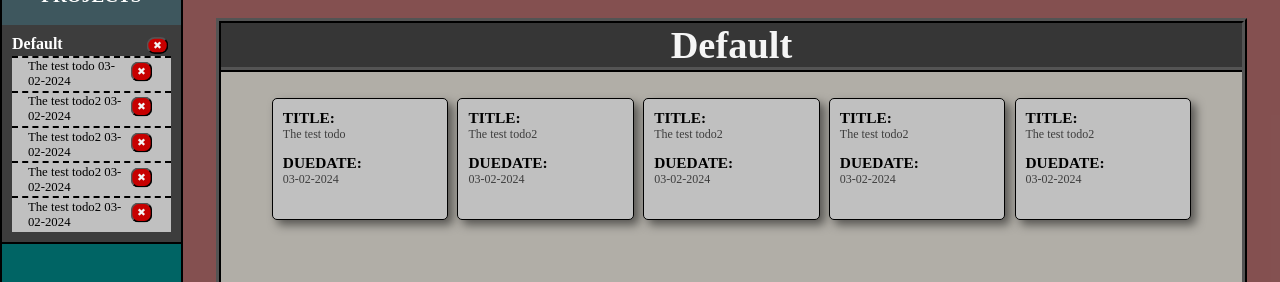
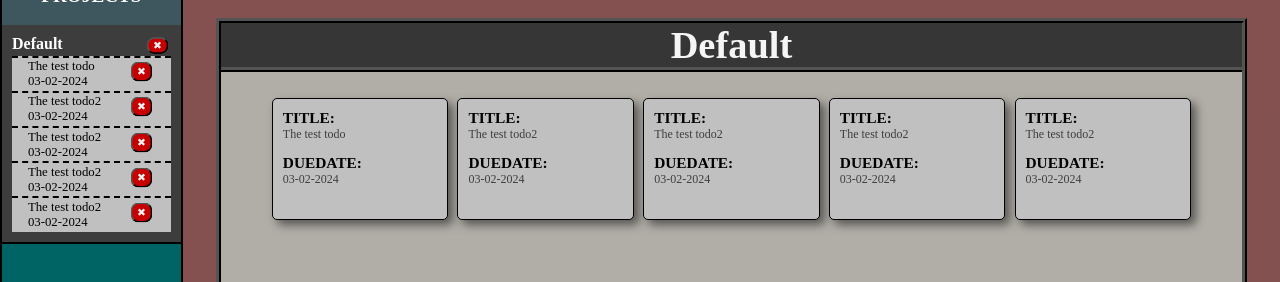
Before and after one commit to DanishKodeMonkey/odin-todo-list, a website built with webpack: page dist/index.html in a window 1280 px wide. Shown: the part 140-422 px from the top of the page. Built offline with nearby package versions, Linux system fonts and the light colour scheme.

Commit message:
add additional DOM management to overview tree to maintain styling

```diff
--- a/src/index.js
+++ b/src/index.js
@@ -186,9 +186,14 @@
 
 		// add todo titles of each project li as sub-li
 		project.todos.forEach((todo, todoIndex) => {
-			const projectTodoTitle = document.createElement('li')
-			projectTodoTitle.classList.add('overview-todo')
-			projectTodoTitle.textContent = todo.title + ' ' + todo.dueDate
+			const projectTodoContainer = document.createElement('li')
+			projectTodoContainer.classList.add('overview-todo')
+			const projectTodoText = document.createElement('div')
+			const projectTodoTitle = document.createElement('p')
+			projectTodoTitle.textContent = todo.title
+			const projectTodoDate = document.createElement('p')
+			projectTodoDate.textContent = todo.dueDate
+			projectTodoText.append(projectTodoTitle, projectTodoDate)
 
 			const todoDelBtn = document.createElement('button')
 			todoDelBtn.classList.add('delBtn')
@@ -199,8 +204,8 @@
 				render(findProject(project.title))
 			})
 			// put the todo elements together
-			projectTodoTitle.appendChild(todoDelBtn)
-			treeProject.appendChild(projectTodoTitle)
+			projectTodoContainer.append(projectTodoText, todoDelBtn)
+			treeProject.appendChild(projectTodoContainer)
 		})
 		// attached project elements to tree root
 		treeRender.appendChild(treeProject)
--- a/src/style.css
+++ b/src/style.css
@@ -114,6 +114,9 @@
 
             font-size: 80%;
             color: rgb(0, 0, 0);
+            >div>p{
+                margin: 0;
+            }
         }
     }
 }
```
Also changed, not shown: dist/main.js.
